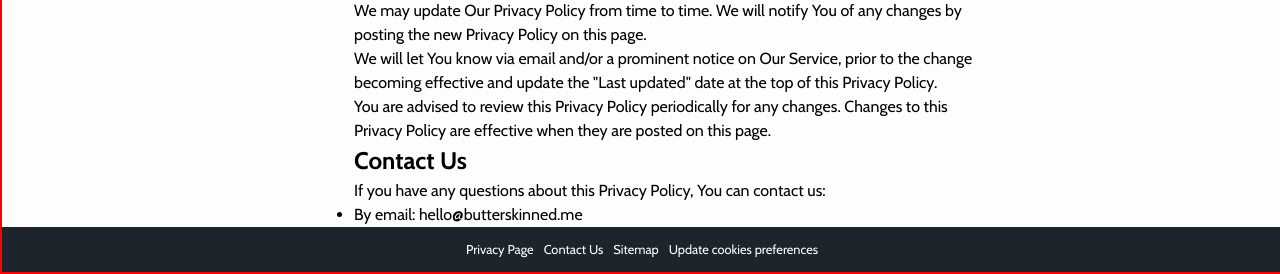
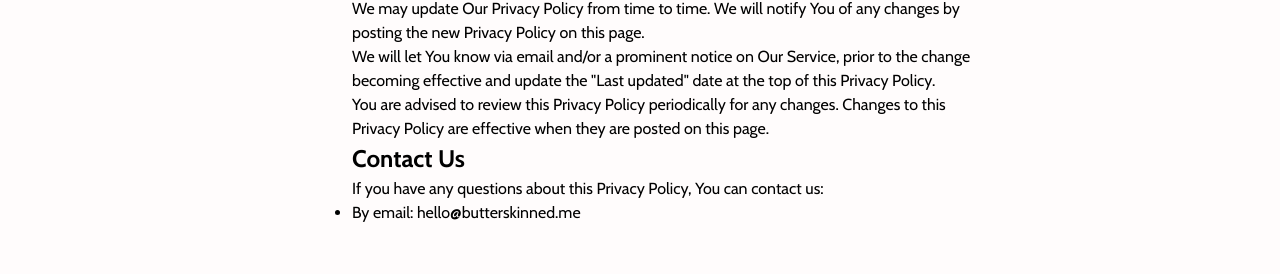
Before and after one commit to Adeyomola/skinshimmer, a Flask app: page /privacy in a window 1280 px wide. Shown: the part 5153-5427 px from the top of the page. After the commit the page ends 5375 px from the top, so only its background shows below. Run offline with Flask 3, Linux system fonts and the light colour scheme; parts of the project's set-up code (start-up, migrations or seed data) failed here and were passed over.

Commit message:
adjusted footer

```diff
--- a/this/static/styles/style.css
+++ b/this/static/styles/style.css
@@ -17,8 +17,6 @@ body {
     scroll-behavior: smooth;
     overflow-x: hidden;
     background-color: #fffcfc;
-    min-height: 100vh;
-    border: 1px solid red;
 }
 
 body {
@@ -60,7 +58,7 @@ body {
 
 footer {
     position: relative;
-    bottom: 0;
+    bottom: -10vh;
     background-color: #1d242c;
     padding: 15px;
     width: 100vw;
```
